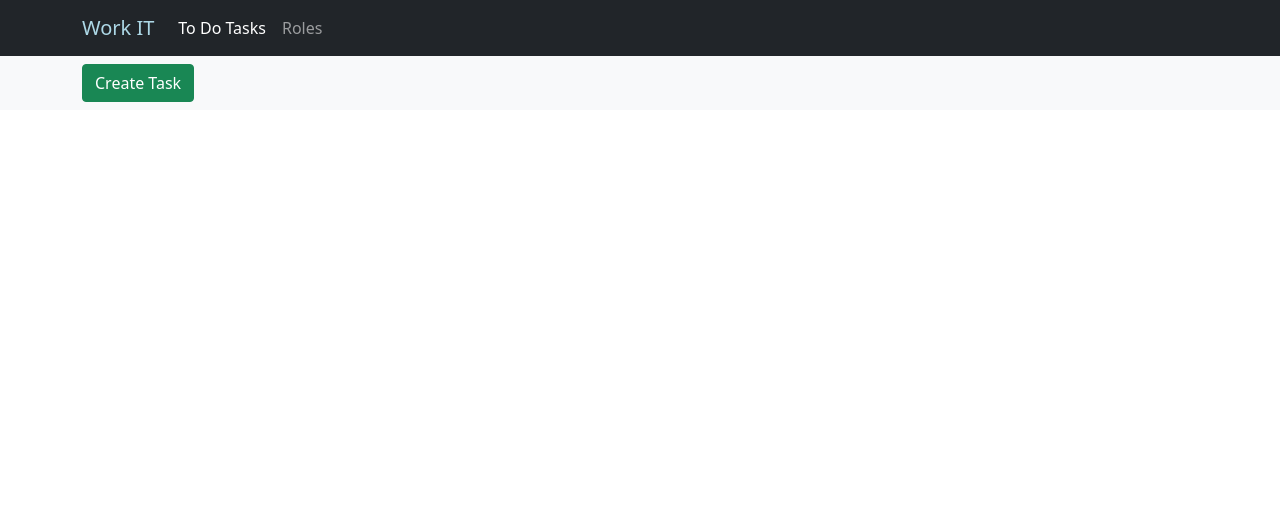
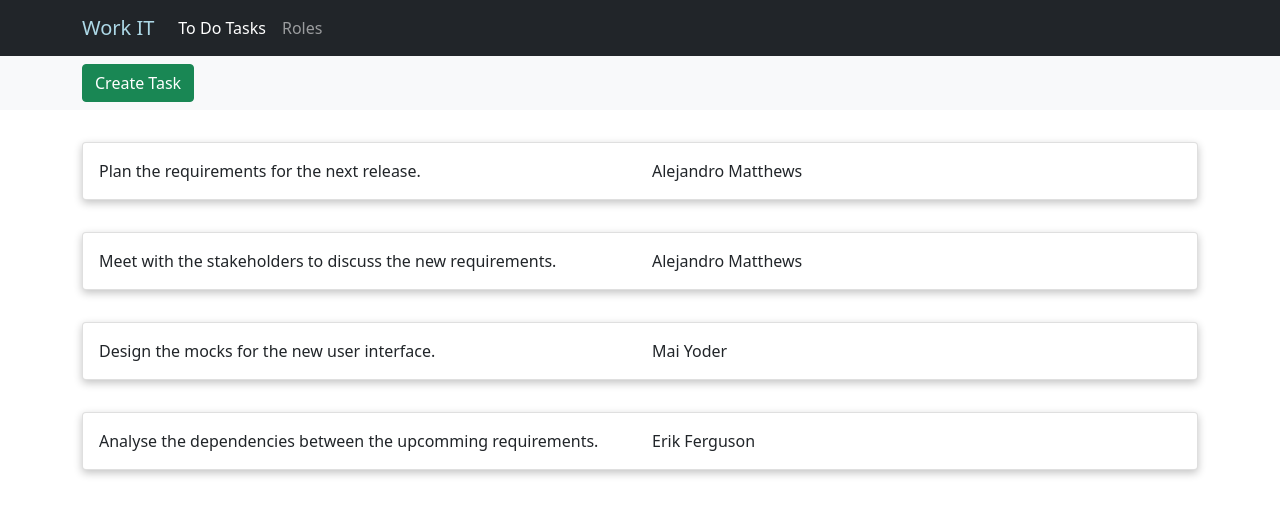
Before and after one commit to dodosiz/work-it, a React app: page / in a window 1280 px wide. Shown: the top 514 px of the page. Built offline with nearby package versions, Linux system fonts and the light colour scheme.

Commit message:
Display todo tasks in a list.

```diff
--- /dev/null
+++ b/cssStub.js
@@ -0,0 +1,2 @@
+// stub file to mock CSS exports in Jest
+module.exports={};
--- a/jest.config.js
+++ b/jest.config.js
@@ -2,4 +2,7 @@
 module.exports = {
   preset: 'ts-jest',
   testEnvironment: 'jsdom',
+  moduleNameMapper: {
+    '^.+\\.(css|less)$': '<rootDir>/cssStub.js'
+  }
 };
--- a/src/data/mock-data.ts
+++ b/src/data/mock-data.ts
@@ -1,4 +1,3 @@
-import { v4 } from "uuid";
 import { AppState } from "./store";
 
 export const DATA: AppState = {
@@ -6,7 +5,56 @@ export const DATA: AppState = {
 		message: undefined,
 	},
 	tasksState: {
-		tasks: [],
+		tasks: [
+			{
+				id: "task1",
+				assignee: {
+					id: "user1",
+					firstName: "Alejandro",
+					lastName: "Matthews",
+					role: "Project manager",
+				},
+				title: "Plan the requirements for the next release.",
+				dateFinished: undefined,
+				description: "",
+			},
+			{
+				id: "task2",
+				assignee: {
+					id: "user1",
+					firstName: "Alejandro",
+					lastName: "Matthews",
+					role: "Project manager",
+				},
+				title: "Meet with the stakeholders to discuss the new requirements.",
+				dateFinished: undefined,
+				description: "",
+			},
+			{
+				id: "task3",
+				assignee: {
+					id: "user2",
+					firstName: "Mai",
+					lastName: "Yoder",
+					role: "UI/UX designer",
+				},
+				title: "Design the mocks for the new user interface.",
+				dateFinished: undefined,
+				description: "",
+			},
+			{
+				id: "task4",
+				assignee: {
+					id: "user7",
+					firstName: "Erik",
+					lastName: "Ferguson",
+					role: "Business analyst",
+				},
+				title: "Analyse the dependencies between the upcomming requirements.",
+				dateFinished: undefined,
+				description: "",
+			},
+		],
 		taskFormOpened: false,
 	},
 	usersState: {
@@ -14,73 +62,73 @@ export const DATA: AppState = {
 		userIdToEdit: undefined,
 		users: [
 			{
-				id: v4(),
+				id: "user1",
 				firstName: "Alejandro",
 				lastName: "Matthews",
 				role: "Project manager",
 			},
 			{
-				id: v4(),
+				id: "user2",
 				firstName: "Mai",
 				lastName: "Yoder",
 				role: "UI/UX designer",
 			},
 			{
-				id: v4(),
+				id: "user3",
 				firstName: "Wade",
 				lastName: "Delgado",
 				role: "Marketing",
 			},
 			{
-				id: v4(),
+				id: "user4",
 				firstName: "Angeline",
 				lastName: "Shea",
 				role: "Senior front end developer",
 			},
 			{
-				id: v4(),
+				id: "user5",
 				firstName: "Claudine",
 				lastName: "Martin",
 				role: "Section back end developer",
 			},
 			{
-				id: v4(),
+				id: "user6",
 				firstName: "Cruz",
 				lastName: "Russo",
 				role: "DevOps",
 			},
 			{
-				id: v4(),
+				id: "user7",
 				firstName: "Erik",
 				lastName: "Ferguson",
 				role: "Business analyst",
 			},
 			{
-				id: v4(),
+				id: "user8",
 				firstName: "Charles",
 				lastName: "Harrell",
 				role: "Data analyst",
 			},
 			{
-				id: v4(),
+				id: "user9",
 				firstName: "Lonnie",
 				lastName: "Wade",
 				role: "Security engineer",
 			},
 			{
-				id: v4(),
+				id: "user10",
 				firstName: "Cassie",
 				lastName: "Chung",
 				role: "Quality assurance",
 			},
 			{
-				id: v4(),
+				id: "user11",
 				firstName: "Dana",
 				lastName: "Montes",
 				role: "Junior developer",
 			},
 			{
-				id: v4(),
+				id: "user12",
 				firstName: "Ladonna",
 				lastName: "Ponce",
 				role: "Junior developer",
--- a/src/data/tasks/tasks.ts
+++ b/src/data/tasks/tasks.ts
@@ -50,6 +50,9 @@ const tasksSlice = createSlice({
 export const { createTask, openTaskForm, closeTaskForm } = tasksSlice.actions;
 export const tasksReducer = tasksSlice.reducer;
 
-export const tasksSelector = (state: AppState) => state.tasksState.tasks;
+export const toDoTasksSelector = (state: AppState) =>
+	state.tasksState.tasks.filter((task) => task.dateFinished === undefined);
+export const finishedTasksSelector = (state: AppState) =>
+	state.tasksState.tasks.filter((task) => task.dateFinished !== undefined);
 export const taskFormOpenedSelector = (state: AppState) =>
 	state.tasksState.taskFormOpened;
--- /dev/null
+++ b/src/view/tasks/tasks-list.css
@@ -0,0 +1,4 @@
+.task {
+	box-shadow: rgba(0, 0, 0, 0.24) 0px 3px 8px;
+	margin: 2em 0;
+}
--- a/src/view/tasks/tasks-page.tsx
+++ b/src/view/tasks/tasks-page.tsx
@@ -5,14 +5,15 @@ import {
 	closeTaskForm,
 	openTaskForm,
 	taskFormOpenedSelector,
-	tasksSelector,
+	toDoTasksSelector,
 } from "../../data/tasks/tasks";
 import { ModalDialog } from "../modal/modal-dialog";
 import { TaskForm } from "./task-form";
+import { TodoTasksList } from "./todo-tasks-list";
 
 export function TasksPage() {
 	const dispatch = useDispatch();
-	const tasks = useSelector(tasksSelector);
+	const tasks = useSelector(toDoTasksSelector);
 	const taskFormOpened = useSelector(taskFormOpenedSelector);
 	const handleCloseTaskForm = () => {
 		dispatch(closeTaskForm());
@@ -39,14 +40,7 @@ export function TasksPage() {
 				</Container>
 			</Navbar>
 			<Container>
-				<ul>
-					{tasks.map((task) => (
-						<li key={task.id}>
-							{task.title} -{" "}
-							{task.assignee?.firstName + " " + task.assignee?.lastName}
-						</li>
-					))}
-				</ul>
+				<TodoTasksList tasks={tasks} />
 			</Container>
 		</>
 	);
--- /dev/null
+++ b/src/view/tasks/todo-tasks-list.tsx
@@ -0,0 +1,34 @@
+import * as React from "react";
+import { Card, Col, Row } from "react-bootstrap";
+import { Task } from "../../data/tasks/tasks";
+import "./tasks-list.css";
+
+export function TodoTasksList(props: { tasks: Task[] }) {
+	if (props.tasks.length === 0) {
+		return <p>No tasks to do. Start by creating a new task.</p>;
+	}
+	return (
+		<>
+			{props.tasks.map((task) => (
+				<TodoTask key={task.id} task={task} />
+			))}
+		</>
+	);
+}
+
+function TodoTask(props: { task: Task }) {
+	return (
+		<Card className="task">
+			<Card.Body>
+				<Row>
+					<Col>{props.task.title}</Col>
+					<Col>
+						{props.task.assignee?.firstName +
+							" " +
+							props.task.assignee?.lastName}
+					</Col>
+				</Row>
+			</Card.Body>
+		</Card>
+	);
+}
```
Also changed, not shown: 2 other files (tests, documents, lock files or other folders).
